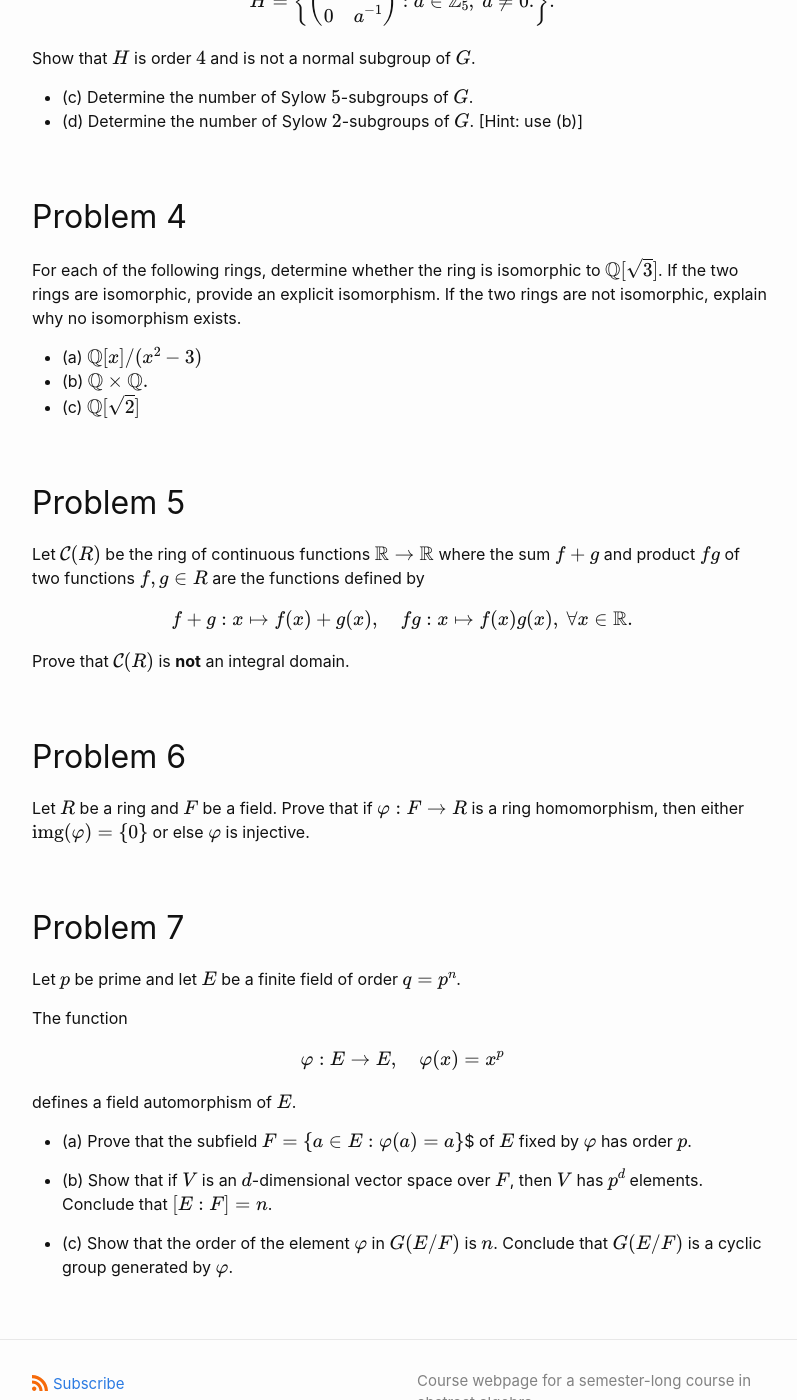
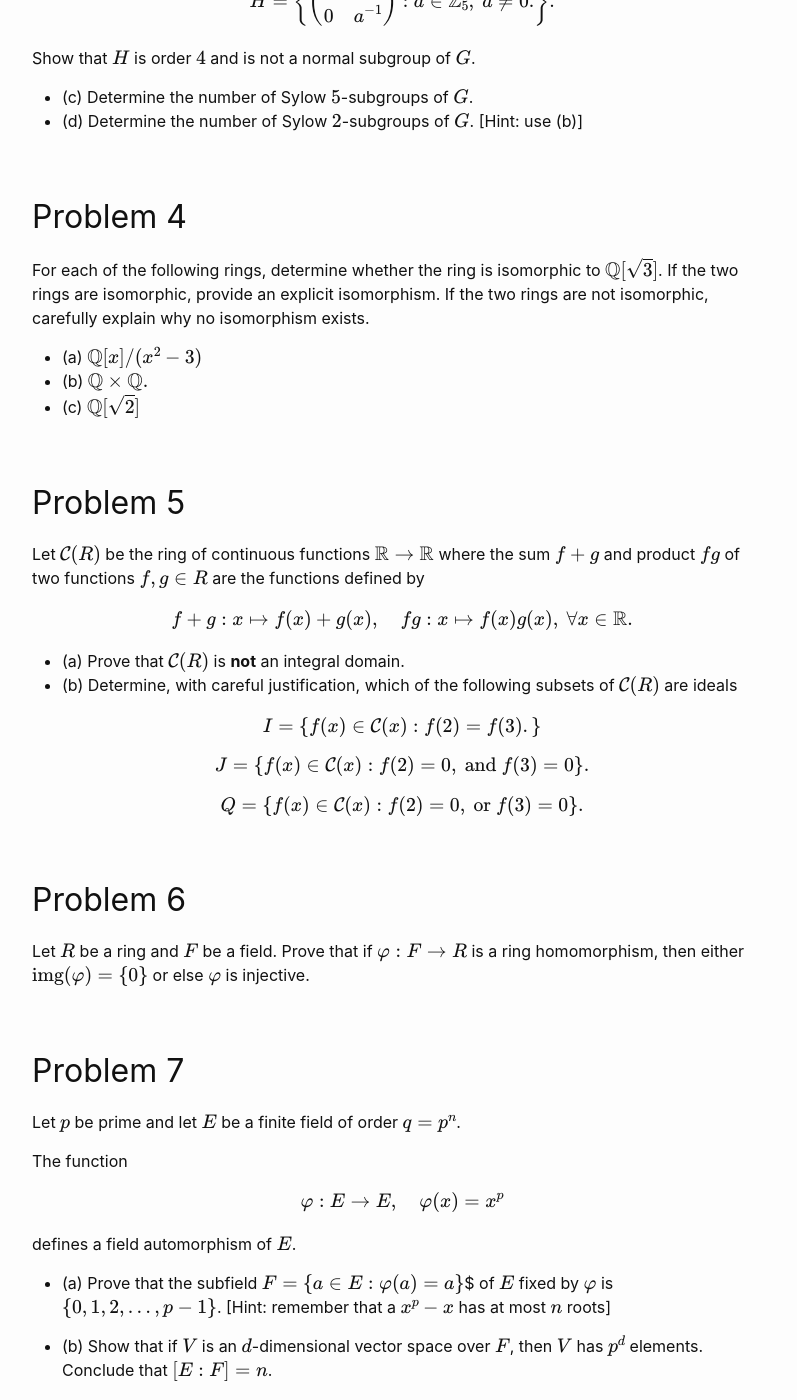
Before and after one commit to wcasper/math407spring2021, a Jekyll site: the page built from extras/final-inclass.md, in a window 1280 px wide and 1400 px high, scrolled down 1204 px. Shown: the whole window, without its empty margins (238-1035 px from the left). Built offline with Jekyll 4.4.1, drawn with Linux system fonts in a browser that asks for light colours; some of the changed text lies outside the part shown.

Commit message:
revised final

```diff
--- a/extras/final-inclass.md
+++ b/extras/final-inclass.md
@@ -11,7 +11,7 @@ Note: you may NOT use a theorem or result from class to prove something when it
 
 ## Problem 1
 
-**True or False.**  For each of the following questions, write TRUE if the statment is true and FALSE if the statement is FALSE.
+**True or False.**  For each of the following questions, write TRUE if the statment is true and FALSE if the statement is FALSE. No justification is necessary.
 
 * (a) If $$H$$ is a normal subgroup of $$G$$ and $$K$$ is a normal subgroup of $$H$$, then $$K$$ is a normal subgroup of $$G$$.
 * (b) Up to isomorphism, there are exactly $$6$$ abelian groups of order $$54$$.
@@ -55,7 +55,7 @@ Show that $$H$$ is order $$4$$ and is not a normal subgroup of $$G$$.
 
 For each of the following rings, determine whether the ring is isomorphic to $$\mathbb Q[\sqrt{3}]$$.
 If the two rings are isomorphic, provide an explicit isomorphism.
-If the two rings are not isomorphic, explain why no isomorphism exists.
+If the two rings are not isomorphic, carefully explain why no isomorphism exists.
 
 * (a) $$\mathbb Q[x]/(x^2-3)$$
 * (b) $$\mathbb Q \times \mathbb Q.$$
@@ -67,7 +67,15 @@ Let $$\mathcal C(R)$$ be the ring of continuous functions $$\mathbb R\rightarrow
 
 $$f+g: x\mapsto f(x) + g(x),\quad fg: x\mapsto f(x)g(x),\ \forall x\in\mathbb R.$$
 
-Prove that $$\mathcal C(R)$$ is **not** an integral domain.
+* (a) Prove that $$\mathcal C(R)$$ is **not** an integral domain.
+* (b) Determine, with careful justification, which of the following subsets of $$\mathcal C(R)$$ are ideals
+
+$$I = \{f(x)\in\mathcal C(x): f(2) = f(3).\}$$
+
+$$J = \{f(x)\in\mathcal C(x): f(2) = 0,\ \text{and}\ f(3) = 0\}.$$
+
+$$Q = \{f(x)\in\mathcal C(x): f(2) = 0,\ \text{or}\ f(3) = 0\}.$$
+
 
 ## Problem 6
 Let $$R$$ be a ring and $$F$$ be a field.  Prove that if $$\varphi: F\rightarrow R$$ is a ring homomorphism, then either $$\text{img}(\varphi) = \{0\}$$ or else $$\varphi$$ is injective.
@@ -83,7 +91,7 @@ $$\varphi: E\rightarrow E,\quad \varphi(x) = x^p$$
 
 defines a field automorphism of $$E$$.
 
-* (a) Prove that the subfield $$F = \{a\in E: \varphi(a)=a\}$$$ of $$E$$ fixed by $$\varphi$$ has order $$p$$.
+* (a) Prove that the subfield $$F = \{a\in E: \varphi(a)=a\}$$$ of $$E$$ fixed by $$\varphi$$ is $$\{0,1,2,\dots,p-1\}$$.  [Hint: remember that a $$x^p-x$$ has at most $$n$$ roots]
 
 * (b) Show that if $$V$$ is an $$d$$-dimensional vector space over $$F$$, then $$V$$ has $$p^d$$ elements.  Conclude that $$[E: F] = n$$.
 
```
